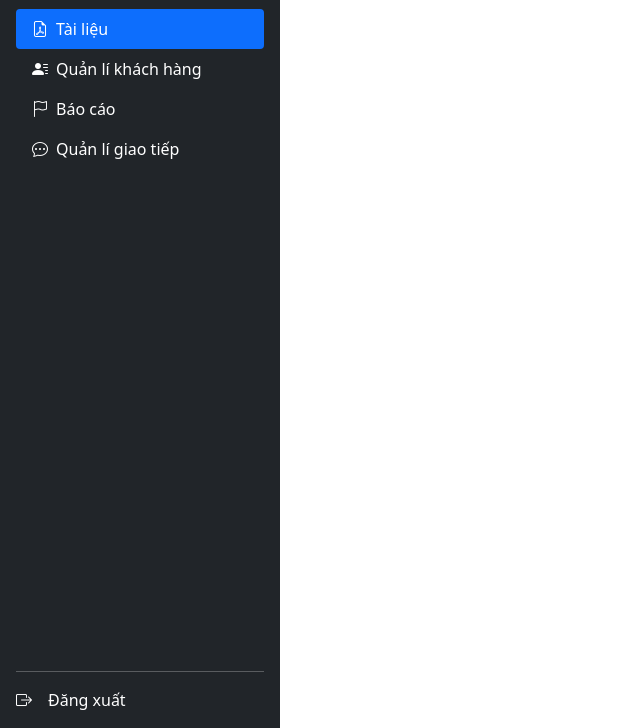
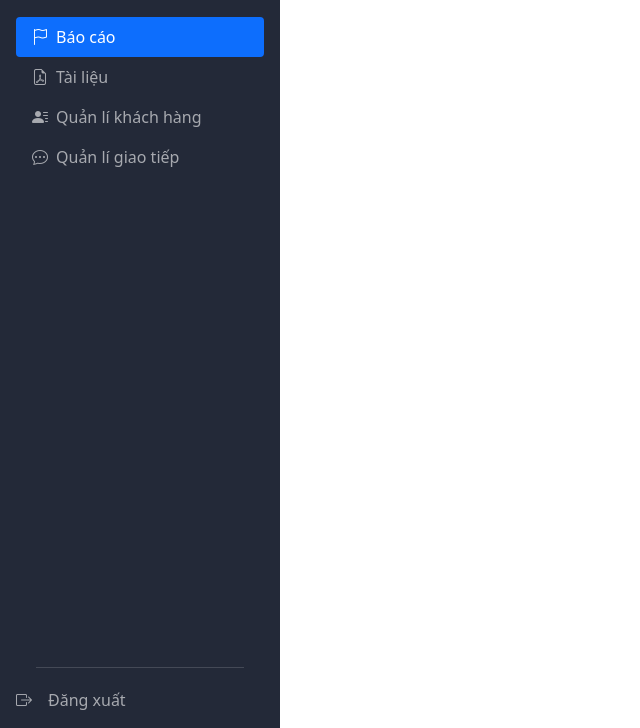
Before and after one commit to teamcodeSCI/ctv, a plain HTML site: page template/sidebar/index.html in a window 1280 px wide. Shown: the part 72-800 px from the top of the page, without its empty margins (0-640 px from the left). Drawn offline with nearby package versions, Linux system fonts and the light colour scheme.

Commit message:
first commit

```diff
--- a/template/sidebar/index.html
+++ b/template/sidebar/index.html
@@ -8,51 +8,63 @@
     <title>sidebar</title>
     <link href="https://cdn.jsdelivr.net/npm/bootstrap@5.0.2/dist/css/bootstrap.min.css" rel="stylesheet">
     <link rel="stylesheet" href="https://cdn.jsdelivr.net/npm/bootstrap-icons@1.9.1/font/bootstrap-icons.css">
-    <link rel="stylesheet" href="style.css">
 </head>
+<style>
+    .sidebar {
+        height: 100vh;
+        min-width: 280px;
+        background-color: #232938;
+    }
+
+    .sidebar hr {
+        background-color: rgba(255, 255, 255, 0.6);
+        margin: 1.25rem
+    }
+
+    .sidebar .text-cus {
+        color: rgba(255, 255, 255, 0.6);
+    }
+
+    .sidebar .text-cus:hover,
+    .sidebar .text-cus:focus {
+        color: white;
+    }
+</style>
 
 <body>
-    <div class="sidebar">
-        <div class="sidebar-box d-flex flex-column flex-shrink-0 p-3 text-white bg-dark">
-            <a href="#" class="d-flex align-items-center text-white text-decoration-none" id="dropdownUser1"
-                data-bs-toggle="dropdown" aria-expanded="false">
+    <div class="sidebar d-flex flex-column flex-shrink-0 p-3 text-cus col-2">
+        <a href="#" class="d-flex align-items-center text-white text-decoration-none" id="dropdownUser1" data-bs-toggle="dropdown" aria-expanded="false">
             <img src="https://github.com/mdo.png" alt="" width="32" height="32" class="rounded-circle me-2">
             <strong>Nguyễn Văn Tuấn</strong>
         </a>
         <hr>
         <ul class="nav nav-pills flex-column mb-auto">
-                <li class="nav-item">
-                    <a href="#" class="nav-link active d-flex align-items-center gap-2" aria-current="page">
-                        <i class="bi bi-file-earmark-pdf"></i>
-                        Tài liệu
+            <li>
+                <a href="#" class="nav-link active text-cus d-flex align-items-center gap-2">
+                    <i class="bi bi-flag"></i> Báo cáo
                 </a>
             </li>
             <li>
-                    <a href="#" class="nav-link text-white d-flex align-items-center gap-2">
-                        <i class="bi bi-person-lines-fill"></i>
-                        Quản lí khách hàng
+                <a href="#" class="nav-link d-flex text-cus align-items-center gap-2">
+                    <i class="bi bi-file-earmark-pdf"></i> Tài liệu
                 </a>
             </li>
             <li>
-                    <a href="#" class="nav-link text-white d-flex align-items-center gap-2">
-                        <i class="bi bi-flag"></i>
-                        Báo cáo
+                <a href="#" class="nav-link text-cus d-flex align-items-center gap-2">
+                    <i class="bi bi-person-lines-fill"></i> Quản lí khách hàng
                 </a>
             </li>
+
             <li>
-                    <a href="#" class="nav-link text-white d-flex align-items-center gap-2">
-                        <i class="bi bi-chat-dots"></i>
-                        Quản lí giao tiếp
+                <a href="#" class="nav-link text-cus d-flex align-items-center gap-2">
+                    <i class="bi bi-chat-dots"></i> Quản lí giao tiếp
                 </a>
             </li>
         </ul>
         <hr>
-            <a href="#" class="d-flex gap-3 align-items-center text-white text-decoration-none" id="dropdownUser1"
-                data-bs-toggle="dropdown" aria-expanded="false">
-                <i class="bi bi-box-arrow-right"></i>
-                Đăng xuất
+        <a href="#" class="d-flex gap-3 align-items-center text-cus text-decoration-none" id="dropdownUser1" data-bs-toggle="dropdown" aria-expanded="false">
+            <i class="bi bi-box-arrow-right"></i> Đăng xuất
         </a>
-        </div>
     </div>
     <script src="https://cdn.jsdelivr.net/npm/bootstrap@5.0.2/dist/js/bootstrap.bundle.min.js"></script>
 </body>
--- a/template/sidebar/style.css
+++ /dev/null
@@ -1,4 +0,0 @@
-.sidebar-box {
-  height: 100vh;
-  width: 280px;
-}
```
Also changed, not shown: template/index.html (+37 -16 lines). Lines whose indentation alone changed are shown as unchanged.
